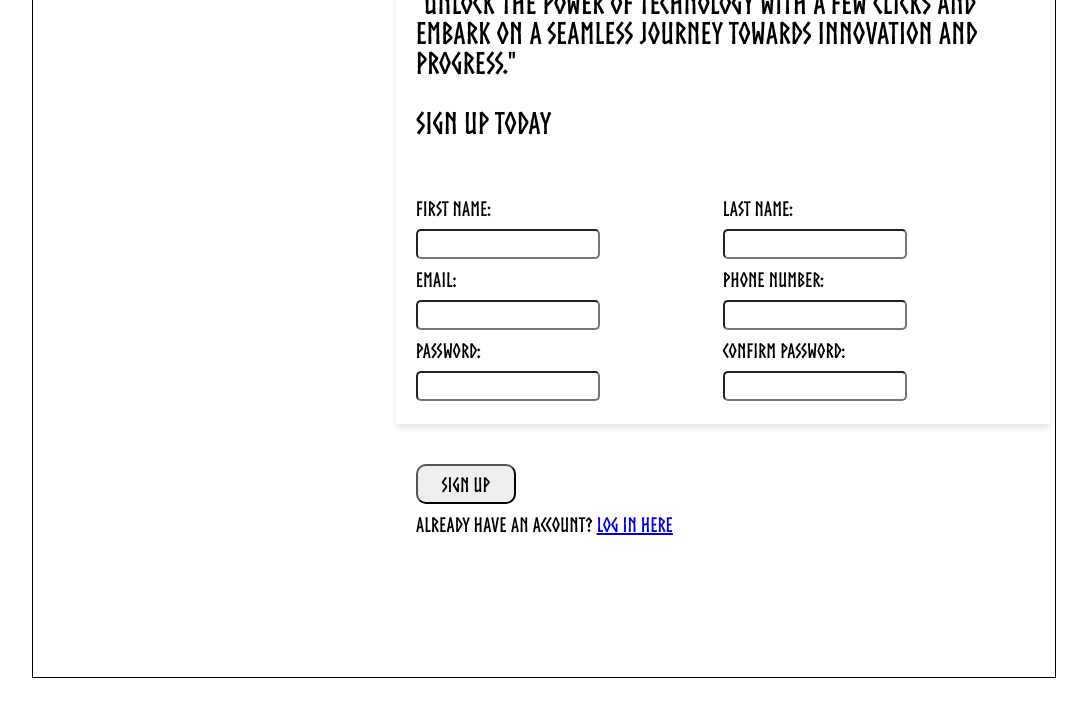
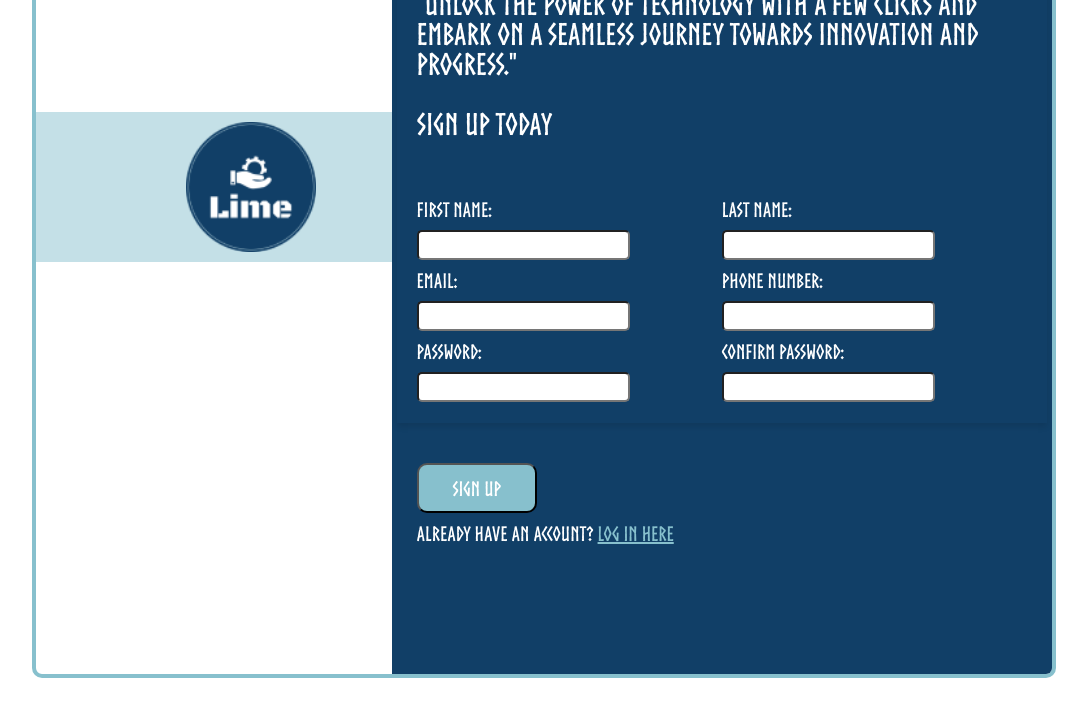
Before and after one commit to exile213/-Sign-up-Form, a plain HTML site: page index.htm in a window 1280 px wide. Shown: the part 62-778 px from the top of the page, without its empty margins (96-1183 px from the left). Drawn offline with Linux system fonts and the light colour scheme.

Commit message:
Add imagesection logo/overlay,
Update Color Scheme

```diff
--- a/styles.css
+++ b/styles.css
@@ -18,6 +18,8 @@
 :root{
     --main-color: #113f67;
     --secondary-color: #87c0cd;
+    --thirtiary-color: #ffffff;
+    --overlay-color:#87c0cd7c;
     --main-text-size: 30px;
     --secondary-text-size: 20px;
 
@@ -38,14 +40,41 @@ body{
     margin:20px;
     width:80%;
     height:90%;
-    border:1px solid black;
+    border:4px solid var(--secondary-color);
+    border-radius: 10px;
+    overflow: hidden;
     display: flex;
 }
 
+
+/*image container section*/
 .image-container{
     width:35%;
     height: 100%;
+    position: relative;
 }
+
+.image-container::before{
+    content:"";
+    position: absolute;
+    top:150px;
+    width: 100%;
+    height: 150px;
+    background-color: var(--overlay-color);
+}
+
+.image-container::after{
+    content:"";
+    position: absolute;
+    top:160px;
+    left: 150px;
+    width: 100%;
+    height: 130px;
+    background:url("logo.png");
+    background-size: contain; /* Adjust the background size as needed */
+    background-repeat: no-repeat; /* Prevent the logo from repeating */
+}
+
 .image-container #bg-image{
     width: 100%;
     height: inherit;
@@ -59,6 +88,8 @@ body{
     width:65%;
     height: 100%;
     padding:5px;
+    background-color: var(--main-color);
+    color: var(--thirtiary-color);
 }
 
 .main-form{
@@ -94,7 +125,7 @@ label{
 }
 
 input{
-    width:60%;
+    width:70%;
     height: 30px;
     border-radius: 5px;
     padding: 5px;
@@ -111,12 +142,18 @@ input{
 }
 
 button{
-    width:100px;
-    height: 40px;
+    width:120px;
+    height: 50px;
     font-size: var(--secondary-text-size);
     border-radius: 10px;
+    background-color: var(--secondary-color);
+    color: var(--thirtiary-color);
 }
 
 .sign-up-text{
     font-size: var(--secondary-text-size);
 }
+
+a{
+    color: var(--secondary-color);
+}
```
Also changed, not shown: logo.png (added).
